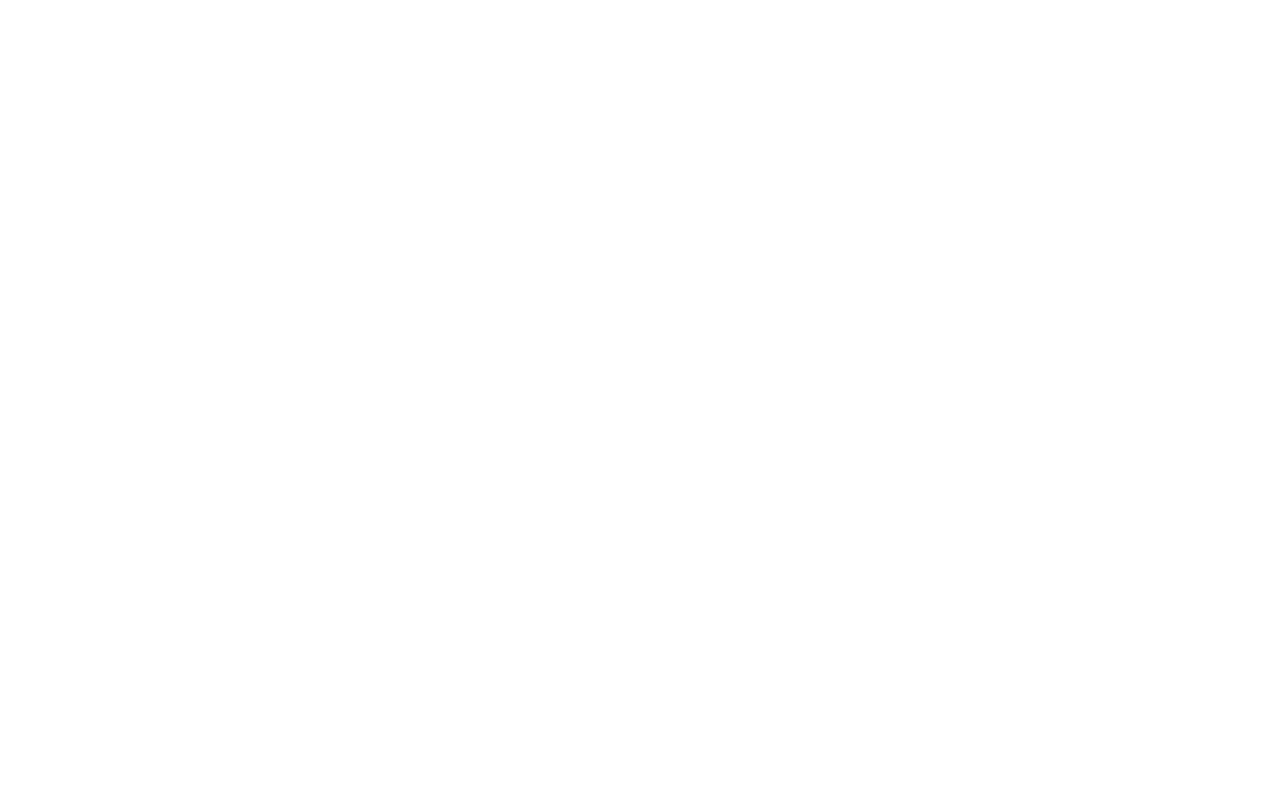
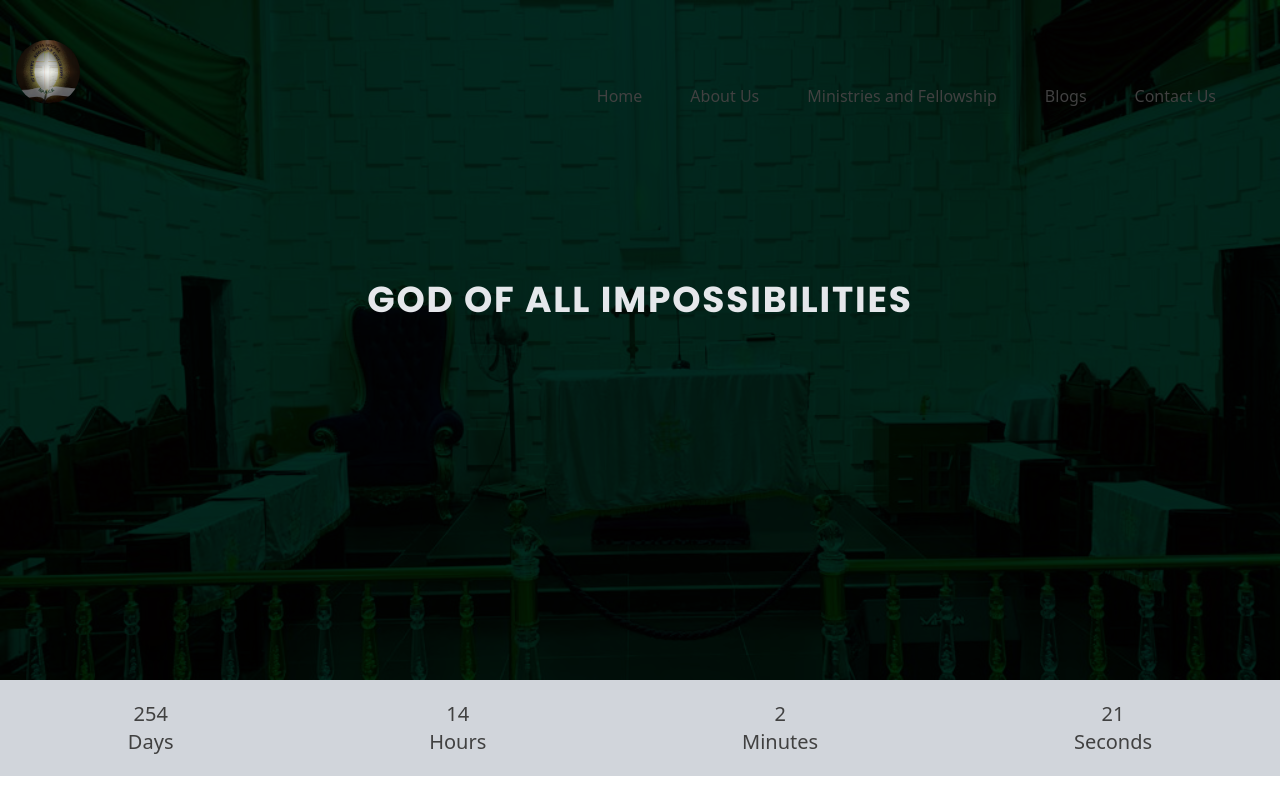
Before and after one commit to Emiraell/MY-Church-web, a React (Vite) app: page /god_of_impossibilities in a window 1280 px wide. Before the commit this address had no page. Built offline with nearby package versions, Linux system fonts and the light colour scheme.

Commit message:
inserted a set count down date to the next church event on goai component

```diff
--- a/src/App.jsx
+++ b/src/App.jsx
@@ -18,6 +18,7 @@
 import Efac from "./pages/fellowships/Efac";
 import Donate from "./pages/donate/Donate";
 import ChurchOfficials from "./pages/officials/ChurchOfficials";
+import Goai from "./pages/goai/Goai";
 
 function App() {
   return (
@@ -42,6 +43,7 @@
           <Route path="efac" element={<Efac />} />
           <Route path="donate" element={<Donate />} />
           <Route path="officials" element={<ChurchOfficials />} />
+          <Route path="god_of_impossibilities" element={<Goai />} />
         </Routes>
       </Router>
     </div>
--- /dev/null
+++ b/src/pages/goai/Goai.jsx
@@ -0,0 +1,49 @@
+import { useEffect, useState } from "react";
+import Header from "../../components/Header/Header";
+
+export default function Goai() {
+  const [days, setDays] = useState(0);
+  const [hours, setHours] = useState(0);
+  const [minutes, setMinutes] = useState(0);
+  const [seconds, setSeconds] = useState(0);
+
+  useEffect(() => {
+    const intervalId = setInterval(() => {
+      const currentDate = new Date();
+      const programDate = new Date("Oct 1, 2024");
+      const distance = (programDate - currentDate) / 1000;
+      if (distance > 0) {
+        setDays(Math.floor(distance / 60 / 60 / 24));
+        setHours(Math.floor((distance / 60 / 60) % 24));
+        setMinutes(Math.floor((distance / 60) % 60));
+        setSeconds(Math.floor(distance % 60));
+      } else {
+        clearInterval(intervalId);
+      }
+    }, 1000);
+    return () => clearInterval(intervalId);
+  }, []);
+  //console.log(currentDate, programDate, distance);
+  return (
+    <div className="bg-gray-300 text-center text-textCol-primary">
+      <Header page={"GOD OF ALL IMPOSSIBILITIES"} />
+      <div>
+        <div className="flex justify-around text-xl py-5">
+          <p>
+            {days} <span className="block">Days</span>
+          </p>
+          <p>
+            {hours} <span className="block">Hours</span>
+          </p>
+          <p>
+            {minutes} <span className="block">Minutes</span>
+          </p>
+          <p>
+            {seconds}
+            <span className="block">Seconds</span>
+          </p>
+        </div>
+      </div>
+    </div>
+  );
+}
```
